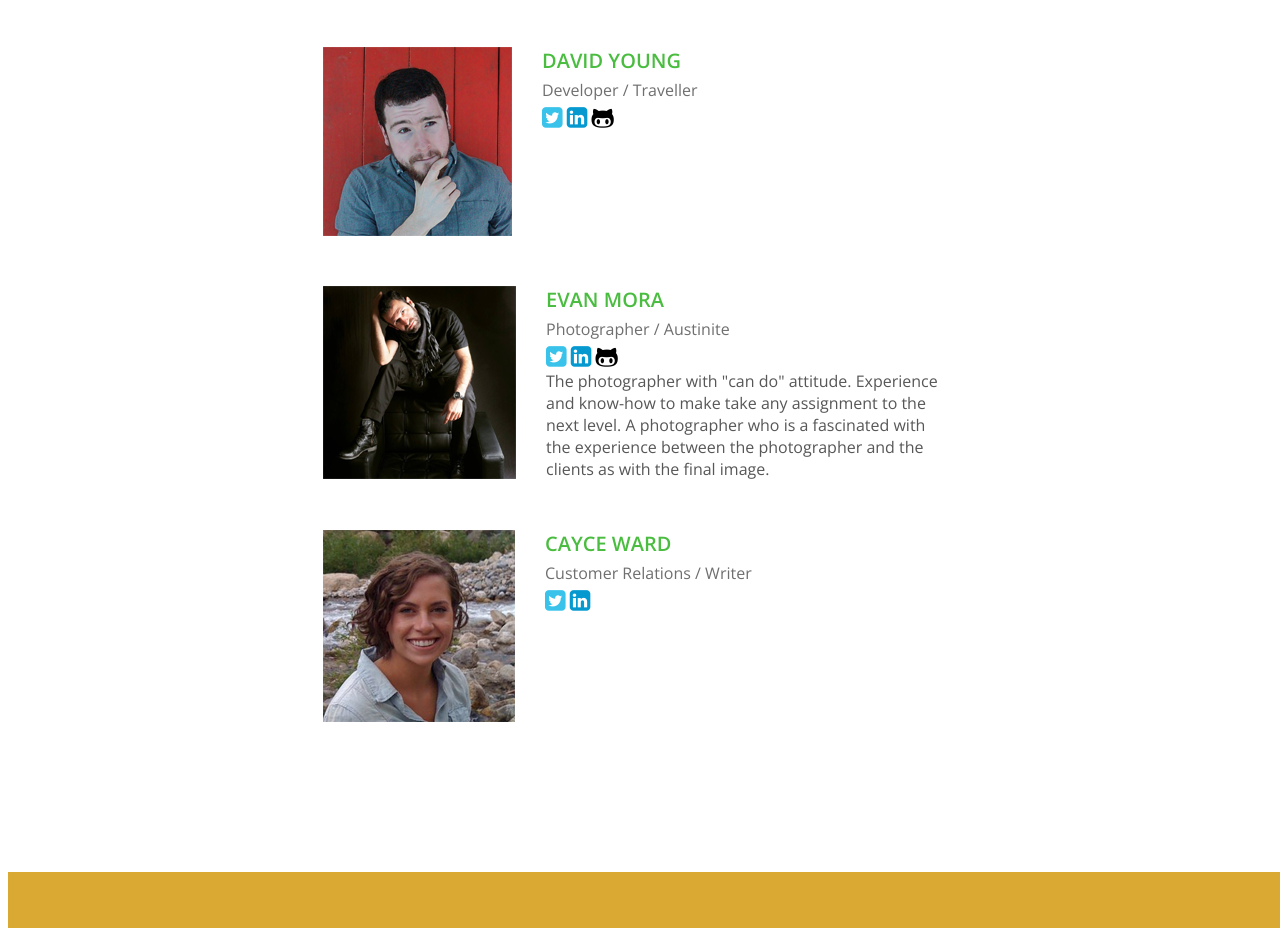
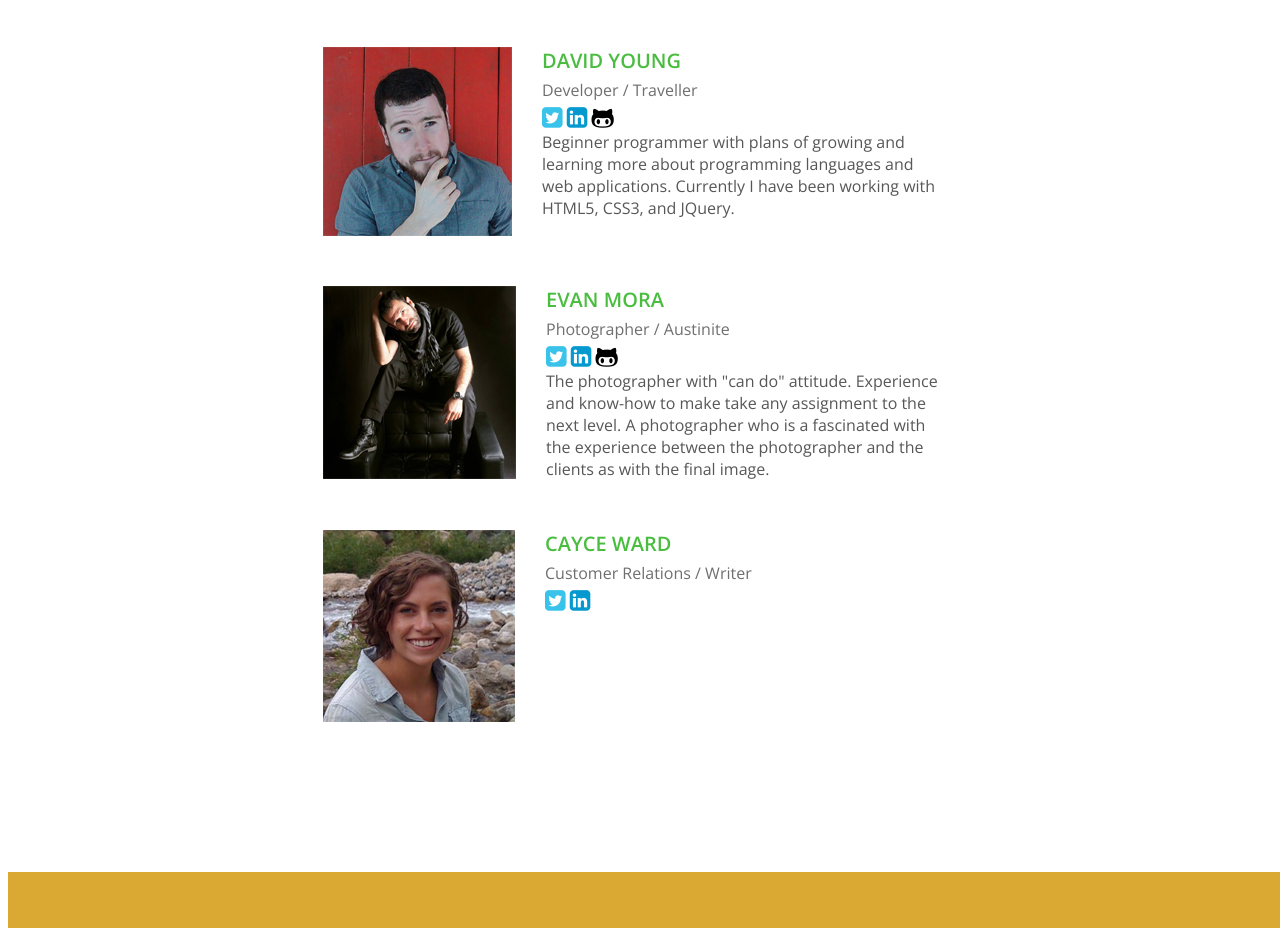
Before and after one commit to offthegridcoders/otg-marketingsite, a website: page src/templates/index.html in a window 1280 px wide. Shown: the part 1964-2892 px from the top of the page. Drawn offline with nearby package versions, Linux system fonts and the light colour scheme; files that its build step writes are made by us from their sources; files whose address does not match are found by name.

Commit message:
updated branch

```diff
--- a/src/partials/_team.html
+++ b/src/partials/_team.html
@@ -31,7 +31,7 @@
         <li><i class="fa fa-linkedin-square"></i></li>
         <li><i class="fa fa-github-alt"></i></li>
       </ul>
-      <p></p>
+      <p>Beginner programmer with plans of growing and learning more about programming languages and web applications. Currently I have been working with HTML5, CSS3, and JQuery.</p>
     </li>
     <li class="single-member clearfix">
       <img class="profile-pic wow animated pulse" src="assets/team/evan.png">
```
Also changed, not shown: dist/index.html.
